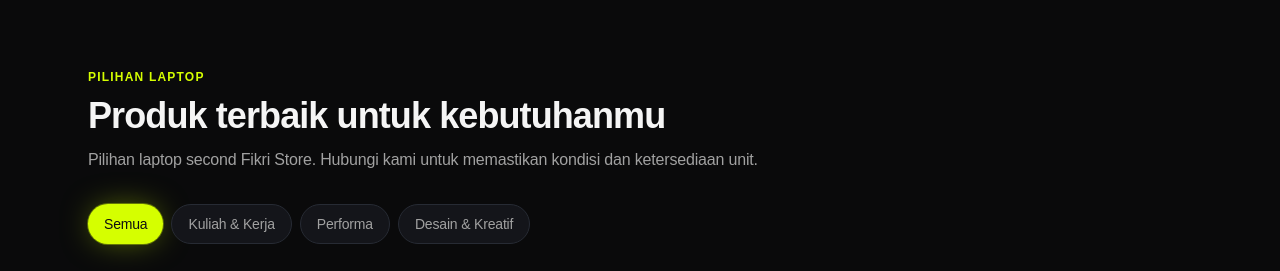
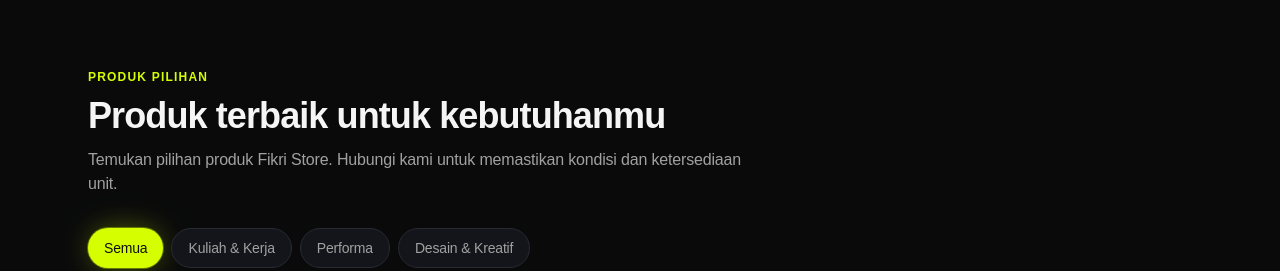
Before and after one commit to spokenu71-hash/Fikri-Store-, a React (Vite) app: page / in a window 1280 px wide. Shown: the part 803-1074 px from the top of the page. Built offline with nearby package versions, Linux system fonts and the light colour scheme; no server answers; the database is empty.

Commit message:
Evolve Fikri Store brand beyond product category

```diff
--- a/src/components/landing/Products.jsx
+++ b/src/components/landing/Products.jsx
@@ -153,7 +153,7 @@ export default function Products() {
       <div className="max-w-6xl mx-auto px-4 sm:px-6">
         <div className="max-w-2xl">
           <span className="text-xs font-semibold uppercase tracking-widest text-primary">
-            Pilihan Laptop
+            Produk Pilihan
           </span>
 
           <h2 className="mt-2 font-heading text-3xl sm:text-4xl font-extrabold tracking-tight">
@@ -161,7 +161,7 @@ export default function Products() {
           </h2>
 
           <p className="mt-3 text-muted-foreground">
-            Pilihan laptop second Fikri Store. Hubungi kami untuk
+            Temukan pilihan produk Fikri Store. Hubungi kami untuk
             memastikan kondisi dan ketersediaan unit.
           </p>
         </div>
```
